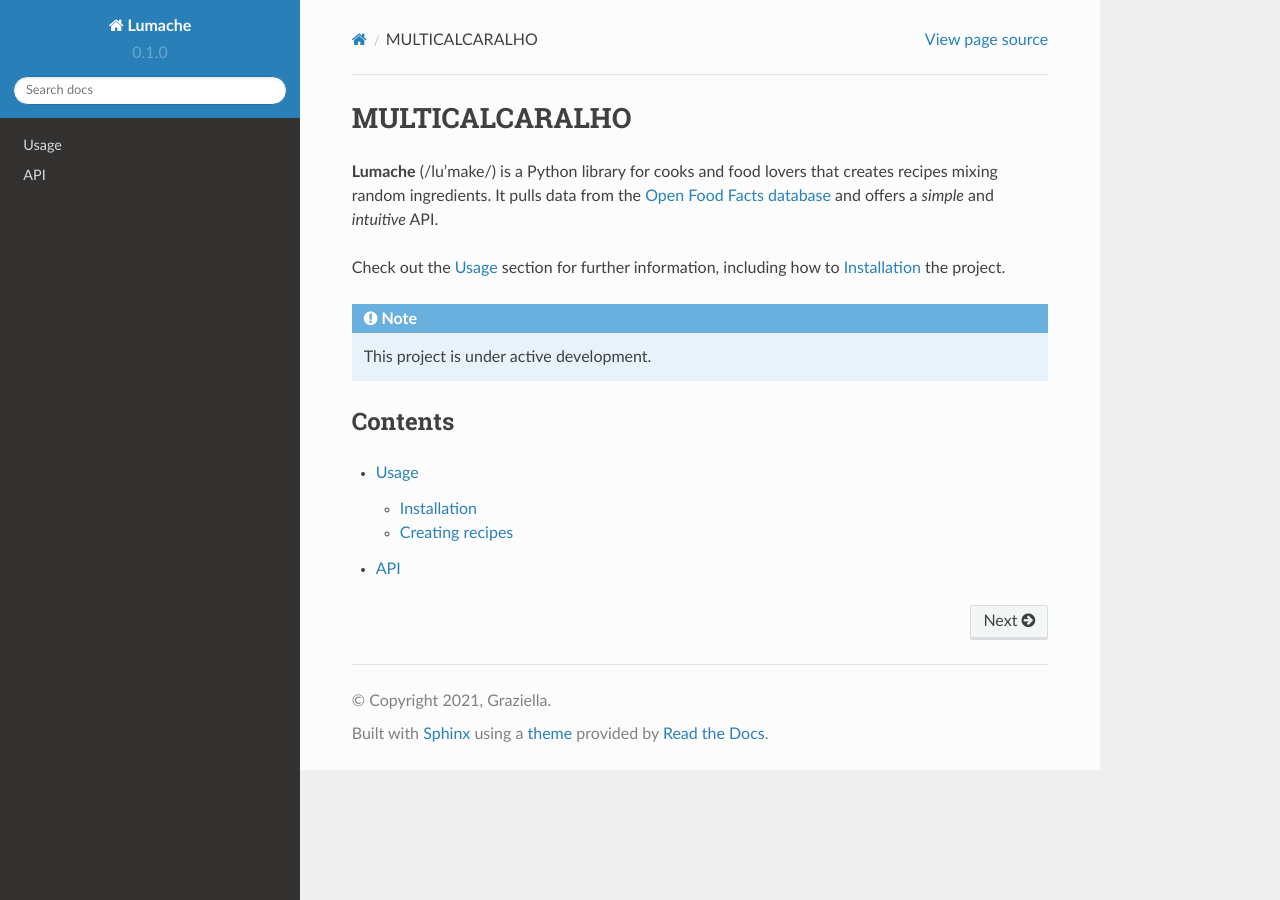
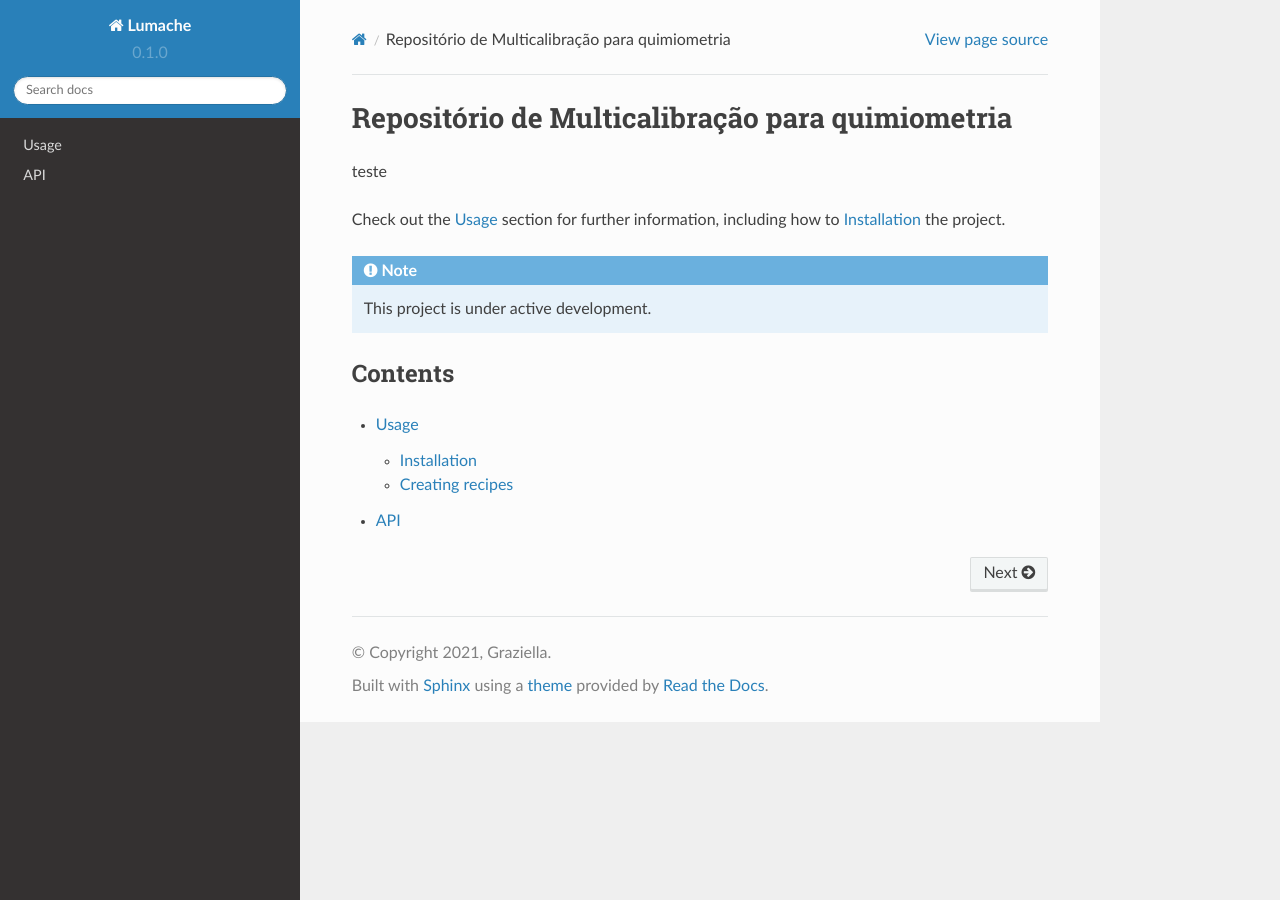
Before and after one commit to LadabioMPAR/Multical, a Sphinx documentation site: the page built from docs/source/index.rst, in a window 1280 px wide. Built offline with Sphinx 7.4.7 and the Read the Docs theme 2.0.0, drawn with Linux system fonts in a browser that asks for light colours.

Commit message:
Documentação funcionando

```diff
--- a/docs/source/index.rst
+++ b/docs/source/index.rst
@@ -1,10 +1,7 @@
-MULTICALCARALHO
+Repositório de Multicalibração para quimiometria
 ===================================
 
-**Lumache** (/lu'make/) is a Python library for cooks and food lovers
-that creates recipes mixing random ingredients.
-It pulls data from the `Open Food Facts database <https://world.openfoodfacts.org/>`_
-and offers a *simple* and *intuitive* API.
+teste
 
 Check out the :doc:`usage` section for further information, including
 how to :ref:`installation` the project.
--- a/requirements.txt
+++ b/requirements.txt
@@ -6,3 +6,4 @@
 scikit-learn
 tqdm
 statsmodels
+python3-tk
```
Also changed, not shown: docs/requirements.txt (+8 -0 lines).
